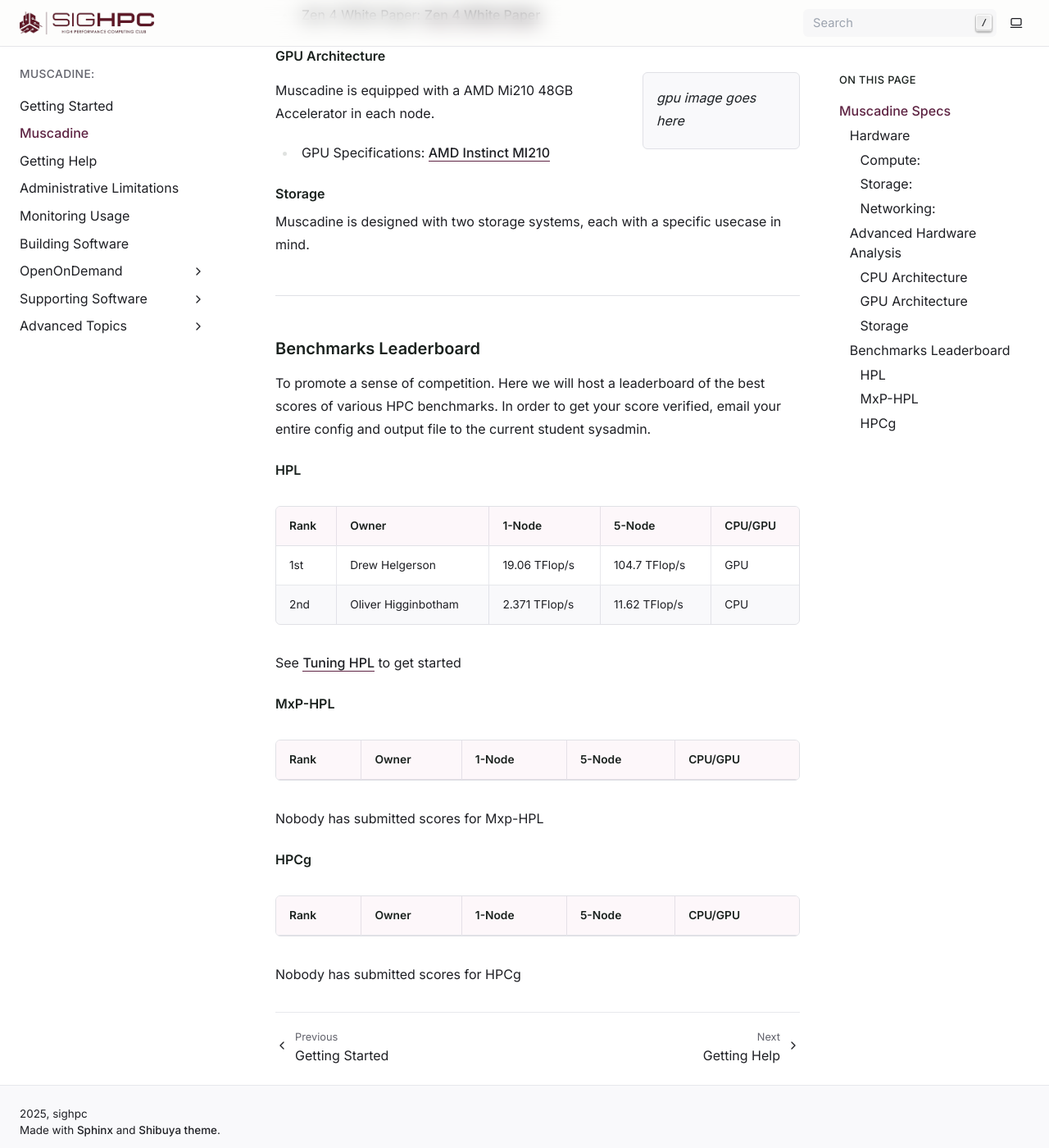
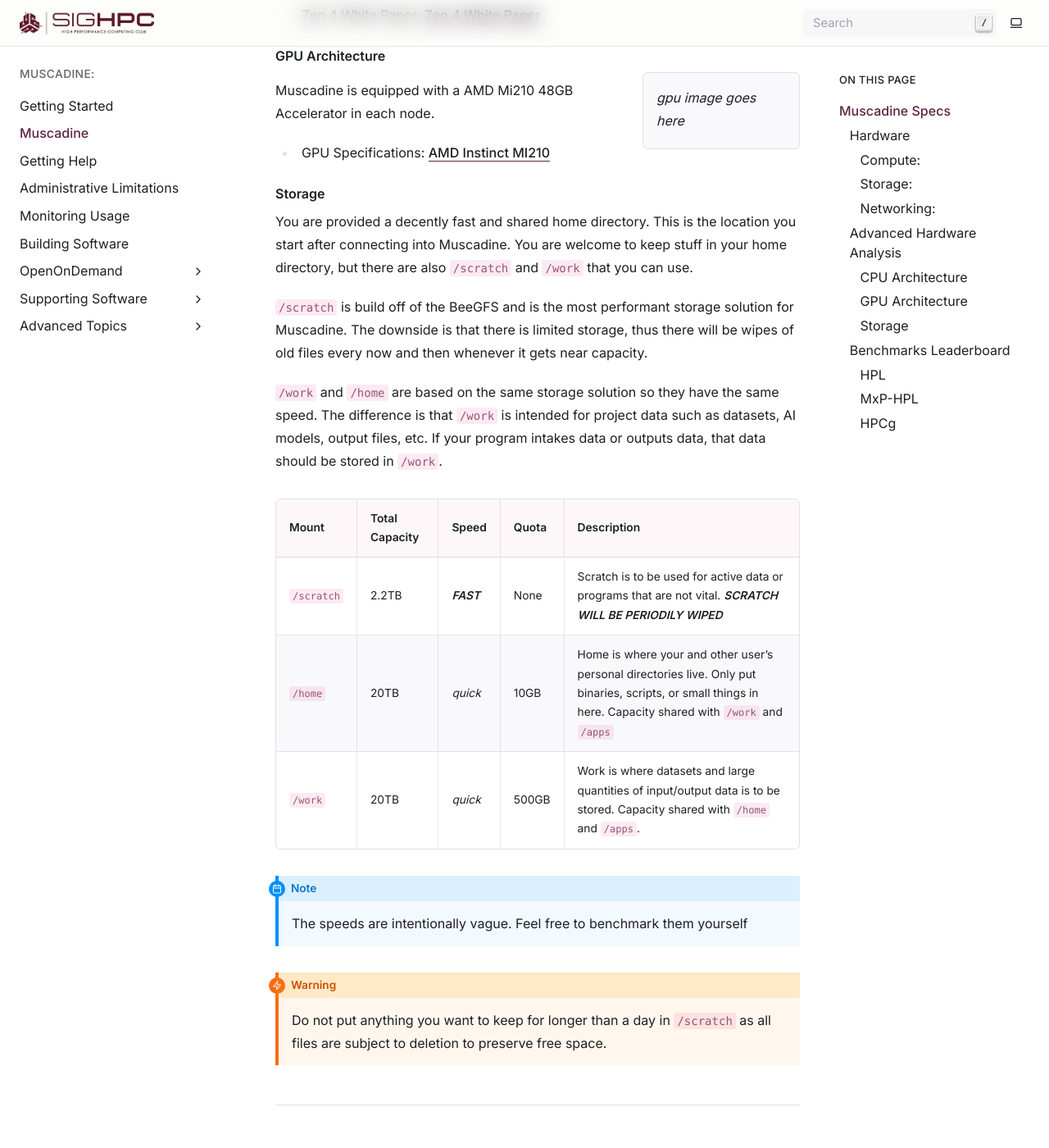
Before and after one commit to msstate-sighpc/muscadine-docs, a Sphinx documentation site: the page built from docs/muscadine.md, in a window 1280 px wide and 1400 px high, scrolled down 2367 px. Shown: the whole window at 82% size. Built offline with Sphinx 7.4.7, drawn with Linux system fonts in a browser that asks for light colours.

Commit message:
Update 4 files
- /docs/getting-started/index.md
- /docs/getting-started/connecting.md
- /docs/getting-started/slurm-basics.md
- /docs/muscadine.md

````diff
--- a/docs/muscadine.md
+++ b/docs/muscadine.md
@@ -69,7 +69,24 @@ Muscadine is equipped with a AMD Mi210 48GB Accelerator in each node.
 
 #### Storage
 
-Muscadine is designed with two storage systems, each with a specific usecase in mind.
+You are provided a decently fast and shared home directory. This is the location you start after connecting into Muscadine. You are welcome to keep stuff in your home directory, but there are also `/scratch` and `/work` that you can use.
+
+`/scratch` is build off of the BeeGFS and is the most performant storage solution for Muscadine. The downside is that there is limited storage, thus there will be wipes of old files every now and then whenever it gets near capacity.
+
+`/work` and `/home` are based on the same storage solution so they have the same speed. The difference is that `/work` is intended for project data such as datasets, AI models, output files, etc. If your program intakes data or outputs data, that data should be stored in `/work`.
+
+| Mount      | Total Capacity | Speed      | Quota | Description                                                                                                                                                  |
+| ---------- | -------------- | ---------- | ----- | ------------------------------------------------------------------------------------------------------------------------------------------------------------ |
+| `/scratch` | 2.2TB          | ***FAST*** | None  | Scratch is to be used for active data or programs that are not vital. ***SCRATCH WILL BE PERIODILY WIPED***                                                  |
+| `/home`    | 20TB           | *quick*    | 10GB  | Home is where your and other user's personal directories live. Only put binaries, scripts, or small things in here. Capacity shared with `/work` and `/apps` |
+| `/work`    | 20TB           | *quick*    | 500GB | Work is where datasets and large quantities of input/output data is to be stored. Capacity shared with `/home` and `/apps`.                                  |
+
+```{note}
+The speeds are intentionally vague. Feel free to benchmark them yourself
+```
+```{warning}
+Do not put anything you want to keep for longer than a day in `/scratch` as all files are subject to deletion to preserve free space.
+```
 
 ---
 
````
Also changed, not shown: docs/getting-started/connecting.md (added, +35 -0 lines), docs/getting-started/index.md (added, +9 -0 lines), docs/getting-started/slurm-basics.md (added, +110 -0 lines).
